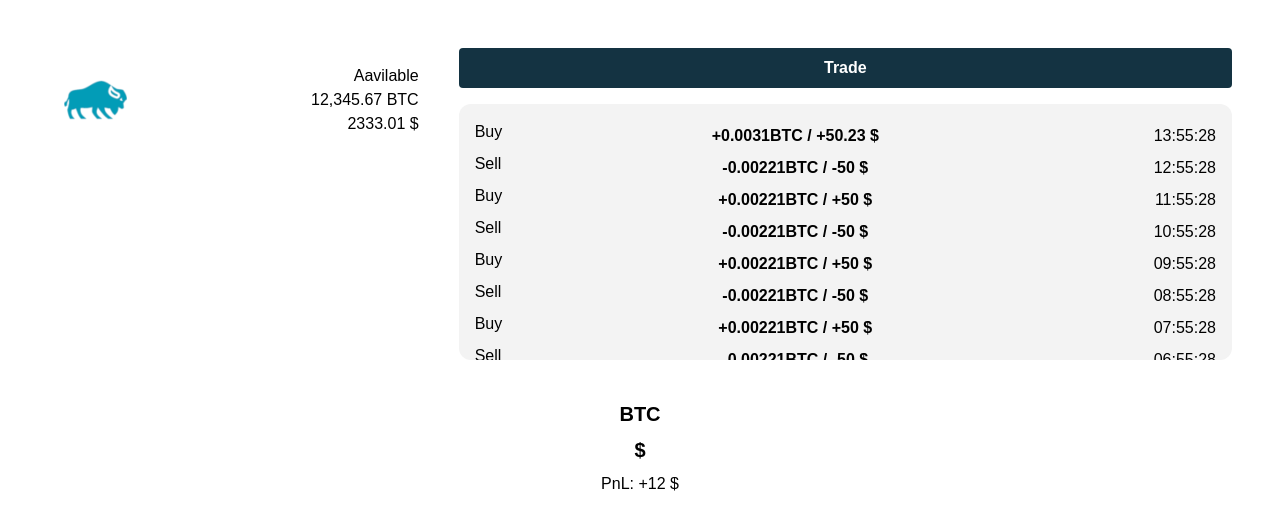
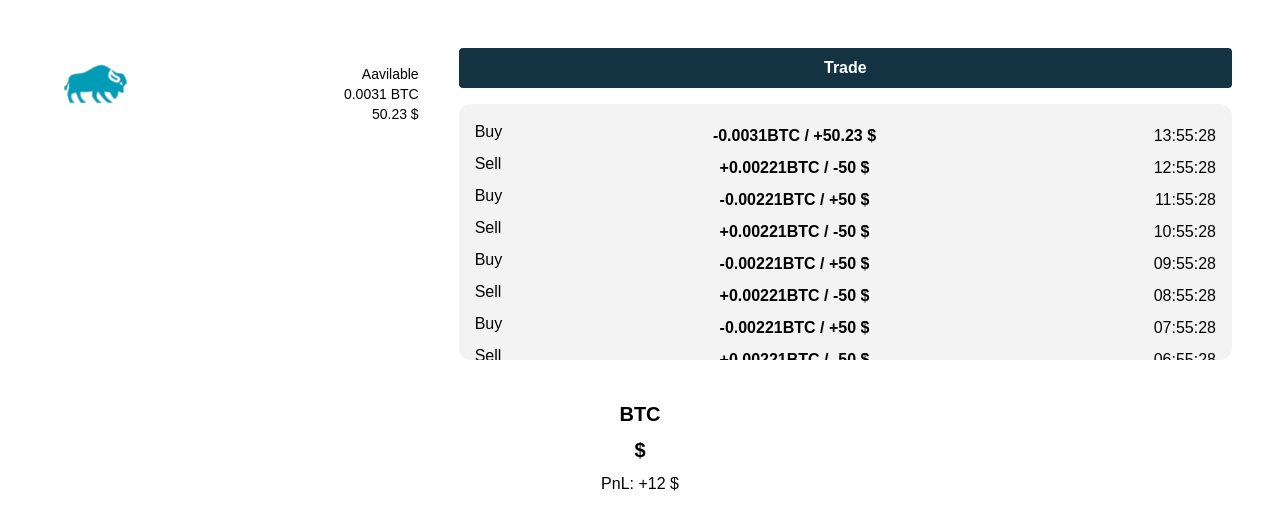
Before and after one commit to mn-io/crypto-trading-dashboard, a Next.js app: page / in a window 1280 px wide. Shown: the top 528 px of the page. Built offline with nearby package versions, Linux system fonts and the light colour scheme; no server answers.

Commit message:
calcuate transaction holdings with cache

```diff
--- a/app/components/add-trade-modal.tsx
+++ b/app/components/add-trade-modal.tsx
@@ -3,6 +3,7 @@
 import { useState } from "react";
 import { useAppDispatch } from "../store/hooks";
 import { addTransactionData } from "../store/transactionSlice";
+import { createNewTransactionDatum } from "../store/transaction";
 
 function validateInput(input: string) {
     if(input.length == 0) {
@@ -26,8 +27,6 @@ export default function TransactionModal({ isOpen, onClose }: { isOpen: boolean;
     const [error, setError] = useState("");
 
     const handleSubmit = (type: "Buy" | "Sell") => {
-        //TODO: remove dots, or test
-
         const priceValidated = validateInput(price);
         const amountValidated = validateInput(amount);
 
@@ -38,12 +37,12 @@ export default function TransactionModal({ isOpen, onClose }: { isOpen: boolean;
         }
 
         dispatch(
-            addTransactionData({
+            addTransactionData(createNewTransactionDatum({
                 time: Date.now(),
                 totalPriceUsd: priceValidated,
                 totalAmountAsset: amountValidated,
                 type,
-            })
+            }))
         );
 
         setPrice("");
--- a/app/components/asset-account-summary.tsx
+++ b/app/components/asset-account-summary.tsx
@@ -1,17 +1,31 @@
 'use client'
 
-//TODO: add logo
+import { useEffect, useState } from "react";
+import { useAppDispatch, useAppSelector } from "../store/hooks";
+import { fetchTransactionData } from "../store/transactionSlice";
+import { calcuateTotalNetHoldingAsset, calcuateTotatNetPriceUsd, TransactionDatum } from "../store/transaction";
 
 export default function AssetAccountSummary() {
+  const dispatch = useAppDispatch();
+  const data: TransactionDatum[] = useAppSelector((state) => state.transactions.data);
+
+  useEffect(() => {
+    dispatch(fetchTransactionData());
+  }, [dispatch]);
+
+  //TODO: add cache
+  const amountAsset = calcuateTotalNetHoldingAsset(data);
+  const amountPriceUsd = calcuateTotatNetPriceUsd(data);
+
   return (
-    <section className="p-4 flex items-center justify-between">
+    <section className="p-4 flex items-start justify-between">
       <div className="font-medium">
-       <img src="/icon.png" />
+        <img src="/icon.png" />
       </div>
-      <div className="text-right">
+      <div className="text-right text-sm">
         <p>Aavilable</p>
-        <p>12,345.67 BTC</p>
-        <p>2333.01 $</p>
+        <p>{amountAsset} BTC</p>
+        <p>{amountPriceUsd} $</p>
       </div>
     </section>
   );
--- a/app/components/asset-transaction-table.tsx
+++ b/app/components/asset-transaction-table.tsx
@@ -2,8 +2,9 @@
 
 import { useEffect, useState } from "react";
 import { useAppDispatch, useAppSelector } from "../store/hooks";
-import { fetchTransactionData, TransactionDatum } from "../store/transactionSlice";
+import { fetchTransactionData } from "../store/transactionSlice";
 import TransactionModal from "./add-trade-modal";
+import { getNetHoldingSign, TransactionDatum } from "../store/transaction";
 
 const dateFormatter = new Intl.DateTimeFormat('de-DE', {
   day: '2-digit',
@@ -51,13 +52,15 @@ export default function AssetTransactionTable() {
               const date = dateFormatter.format(dateObj);
               const time = timeFormatter.format(dateObj);
 
-              const sign = datum.type == "Buy" ? "+" : "-"
+              const netHoldingsing = getNetHoldingSign(datum.type);
+              const netHoldingsingStr = netHoldingsing == 1 ? "+" : "-"
+              const netHoldingsingInvertedStr = netHoldingsing == -1 ? "+" : "-"
 
               return (
                 <tr key={datum.time + datum.type}>
                   <td className="text-left pb-2">{datum.type}</td>
                   <td className="text-center font-semibold">
-                    {sign + datum.totalAmountAsset + "BTC / " + sign + datum.totalPriceUsd + " $"}
+                    {netHoldingsingInvertedStr + datum.totalAmountAsset + "BTC / " + netHoldingsingStr + datum.totalPriceUsd + " $"}
                   </td>
                   <td className="text-right">
                     {date != today ? date + " " : ""}
--- a/app/layout.tsx
+++ b/app/layout.tsx
@@ -22,6 +22,18 @@ export default function RootLayout({
 }: Readonly<{
   children: React.ReactNode;
 }>) {
+
+  const consoleError = console.error;
+  console.error = (...args) => {
+    if (
+      typeof args[0] === "string" &&
+      args[0].includes("hydrated but some attributes")
+    ) {
+      return; // ignore hydration mismatch warnings
+    }
+    consoleError(...args);
+  };
+
   return (
     <html lang="de">
       <Head>
--- /dev/null
+++ b/app/store/transaction.ts
@@ -0,0 +1,40 @@
+
+type TransactionBaseDatum = {
+    time: number;
+    totalPriceUsd: string;
+    totalAmountAsset: string;
+    type: "Buy" | "Sell";
+};
+
+export type TransactionDatum = TransactionBaseDatum & {
+    totalPriceUsdNet: number;
+    totalAmountAssetNet: number;
+};
+
+export function createNewTransactionDatum(data: TransactionBaseDatum): TransactionDatum {
+    return {
+        time: data.time,
+        totalPriceUsd: data.totalPriceUsd,
+        totalAmountAsset: data.totalAmountAsset,
+        type: data.type,
+        totalPriceUsdNet: parseFloat(data.totalPriceUsd),
+        totalAmountAssetNet: parseFloat(data.totalAmountAsset),
+    }
+};
+
+export function getNetHoldingSign(type: string){
+     return type =="Buy" ? 1: -1;
+}
+
+//TODO: use proper number impl for adding
+export function calcuateTotalNetHoldingAsset(data: TransactionDatum[]): number {
+    return data.reduce((acc, item) => {
+        return acc + item.totalAmountAssetNet * getNetHoldingSign(item.type);
+    }, 0)
+};
+
+export function calcuateTotatNetPriceUsd(data: TransactionDatum[]): number {
+    return data.reduce((acc, item) => {
+        return acc + item.totalPriceUsdNet * getNetHoldingSign(item.type);
+    }, 0);
+};
--- a/app/store/transactionSlice.ts
+++ b/app/store/transactionSlice.ts
@@ -1,11 +1,10 @@
 import { createSlice, createAsyncThunk, PayloadAction } from "@reduxjs/toolkit";
-
-export type TransactionDatum = { time: number; totalPriceUsd: string, totalAmountAsset: string, type: "Buy" | "Sell" };
+import { createNewTransactionDatum, TransactionDatum } from "./transaction";
 
 interface TransactionState {
     data: TransactionDatum[];
     status: "idle" | "loading" | "failed";
-}
+};
 
 const initialState: TransactionState = {
     data: [],
@@ -14,15 +13,16 @@ const initialState: TransactionState = {
 
 const oneHour = 60 * 60 * 1000;
 const dataCache: TransactionDatum[] = [
-    { time: Date.now() - oneHour * 1, totalPriceUsd: "50.23", totalAmountAsset: "0.0031", type: "Buy" },
-    { time: Date.now() - oneHour * 2, totalPriceUsd: "50", totalAmountAsset: "0.00221", type: "Sell" },
-    { time: Date.now() - oneHour * 3, totalPriceUsd: "50", totalAmountAsset: "0.00221", type: "Buy" },
-    { time: Date.now() - oneHour * 4, totalPriceUsd: "50", totalAmountAsset: "0.00221", type: "Sell" },
-    { time: Date.now() - oneHour * 5, totalPriceUsd: "50", totalAmountAsset: "0.00221", type: "Buy" },
-    { time: Date.now() - oneHour * 6, totalPriceUsd: "50", totalAmountAsset: "0.00221", type: "Sell" },
-    { time: Date.now() - oneHour * 7, totalPriceUsd: "50", totalAmountAsset: "0.00221", type: "Buy" },
-    { time: Date.now() - oneHour * 8, totalPriceUsd: "50", totalAmountAsset: "0.00221", type: "Sell" },
-]
+    createNewTransactionDatum({ time: Date.now() - oneHour * 1, totalPriceUsd: "50.23", totalAmountAsset: "0.0031", type: "Buy" }),
+    createNewTransactionDatum({ time: Date.now() - oneHour * 2, totalPriceUsd: "50", totalAmountAsset: "0.00221", type: "Sell" }),
+    createNewTransactionDatum({ time: Date.now() - oneHour * 3, totalPriceUsd: "50", totalAmountAsset: "0.00221", type: "Buy" }),
+    createNewTransactionDatum({ time: Date.now() - oneHour * 4, totalPriceUsd: "50", totalAmountAsset: "0.00221", type: "Sell" }),
+    createNewTransactionDatum({ time: Date.now() - oneHour * 5, totalPriceUsd: "50", totalAmountAsset: "0.00221", type: "Buy" }),
+    createNewTransactionDatum({ time: Date.now() - oneHour * 6, totalPriceUsd: "50", totalAmountAsset: "0.00221", type: "Sell" }),
+    createNewTransactionDatum({ time: Date.now() - oneHour * 7, totalPriceUsd: "50", totalAmountAsset: "0.00221", type: "Buy" }),
+    createNewTransactionDatum({ time: Date.now() - oneHour * 8, totalPriceUsd: "50", totalAmountAsset: "0.00221", type: "Sell" }),
+    createNewTransactionDatum({ time: Date.now() - oneHour * 9, totalPriceUsd: "50", totalAmountAsset: "0.00221", type: "Buy" }),
+];
 
 export const fetchTransactionData = createAsyncThunk("transaction/fetchData", async () => {
     return dataCache;
```
